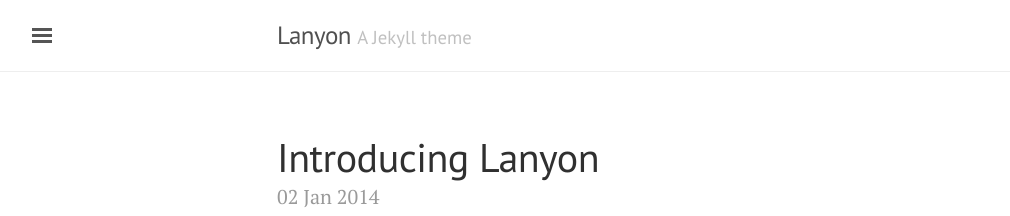
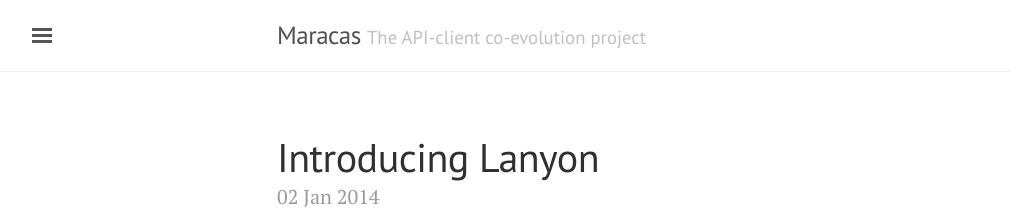
Before and after one commit to crossminer/maracas, a Jekyll site: the page built from docs/index.html, in a window 1280 px wide and 900 px high. Shown: the top 216 px of the window, without its empty margins (3-1013 px from the left). Built offline with Jekyll 4.4.1, drawn with Linux system fonts in a browser that asks for light colours; the list of posts is cut into pages by our own code.

Commit message:
Website basic config

```diff
--- a/docs/_config.yml
+++ b/docs/_config.yml
@@ -6,18 +6,16 @@
 paginate_path: "page:num"
 
 # Setup
-title:               Lanyon
-tagline:             'A Jekyll theme'
-description:         'A reserved <a href="http://jekyllrb.com" target="_blank">Jekyll</a> theme that places the utmost gravity on content with a hidden drawer. Made by <a href="https://twitter.com/mdo" target="_blank">@mdo</a>.'
+title:               Maracas
+tagline:             'The API-client co-evolution project'
+description:         'Maracas is a source code and bytecode analysis framework --written in Rascal-- that is designed to support the co-evolution of Java APIs and client code.'
 url:                 http://lanyon.getpoole.com
 baseurl:             '/maracas'
 paginate:            5
 
 # About/contact
 author:
-  name:              Mark Otto
-  url:               https://twitter.com/mdo
-  email:             markdotto@gmail.com
+  name:              lmove
 
 # Custom vars
 version:             1.0.0
```
